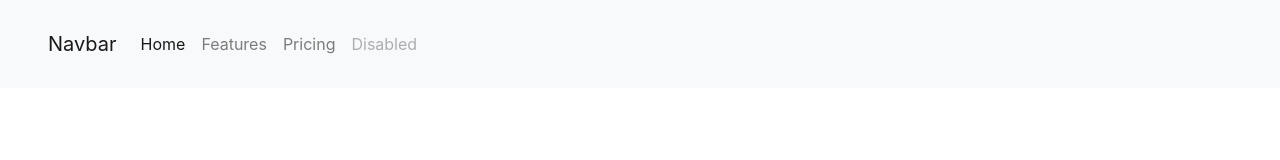
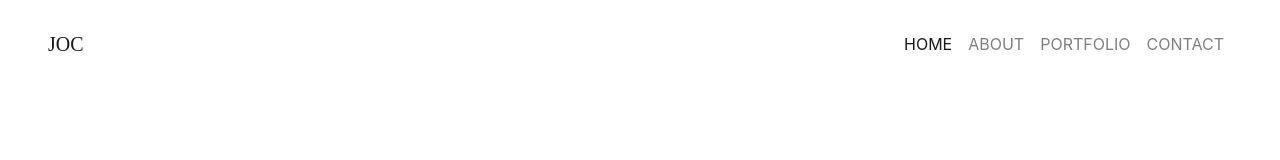
Before and after one commit to johnnycistudent/JOCportfolio, a website: page index.html in a window 1280 px wide. Drawn offline with nearby package versions, Linux system fonts and the light colour scheme; a web font is replaced by a local one.

Commit message:
Navbar edited, favicon added

```diff
--- a/assets/scss/main.scss
+++ b/assets/scss/main.scss
@@ -1,7 +1,7 @@
 @import url('https://fonts.googleapis.com/css2?family=Kadwa:wght@400;700&display=swap');
 
 /*---------------- Brand ----------------*/
-.brand {
+.navbar-brand {
     font-family: 'Kadwa', serif;
 }
 
@@ -9,4 +9,5 @@
 /*---------------- Navbar ----------------*/
 .navbar {
     padding: 1.5rem 3rem;
+
 }
--- a/index.html
+++ b/index.html
@@ -13,23 +13,26 @@
     <link rel="stylesheet" href="dist/css/main.css">
     <!-- Google Fonts -->
     <link href="https://fonts.googleapis.com/css2?family=Kadwa:wght@400;700&display=swap" rel="stylesheet">
+    <!-- Favicon -->
+    <link rel="icon" type="image/png" sizes="32x32" href="assets/images/favicon-32x32.png">
 
     <title>JOC Portfolio</title>
 </head>
 
 <body>
 
-	<nav class="navbar navbar-expand-lg navbar-light bg-light">
-		<a class="navbar-brand" href="#">Navbar</a>
+	<nav class="navbar navbar-expand-lg navbar-light">
+		<a class="navbar-brand" href="#">JOC</a>
 		<button class="navbar-toggler" type="button" data-toggle="collapse" data-target="#navbarNavAltMarkup" aria-controls="navbarNavAltMarkup" aria-expanded="false" aria-label="Toggle navigation">
             <span class="navbar-toggler-icon"></span>
         </button>
 		<div class="collapse navbar-collapse" id="navbarNavAltMarkup">
-			<div class="navbar-nav">
+			<div class="navbar-nav ml-auto text-uppercase">
 				<a class="nav-item nav-link active" href="#">Home <span class="sr-only">(current)</span></a>
-				<a class="nav-item nav-link" href="#">Features</a>
-				<a class="nav-item nav-link" href="#">Pricing</a>
-				<a class="nav-item nav-link disabled" href="#" tabindex="-1" aria-disabled="true">Disabled</a>
+				<a class="nav-item nav-link" href="#">About</a>
+				<a class="nav-item nav-link" href="#">Portfolio</a>
+                <a class="nav-item nav-link" href="#">Contact</a>
+
 			</div>
 		</div>
 	</nav>
```
Also changed, not shown: assets/images/favicon-32x32.png (added), dist/css/main.css, 1 other file.
